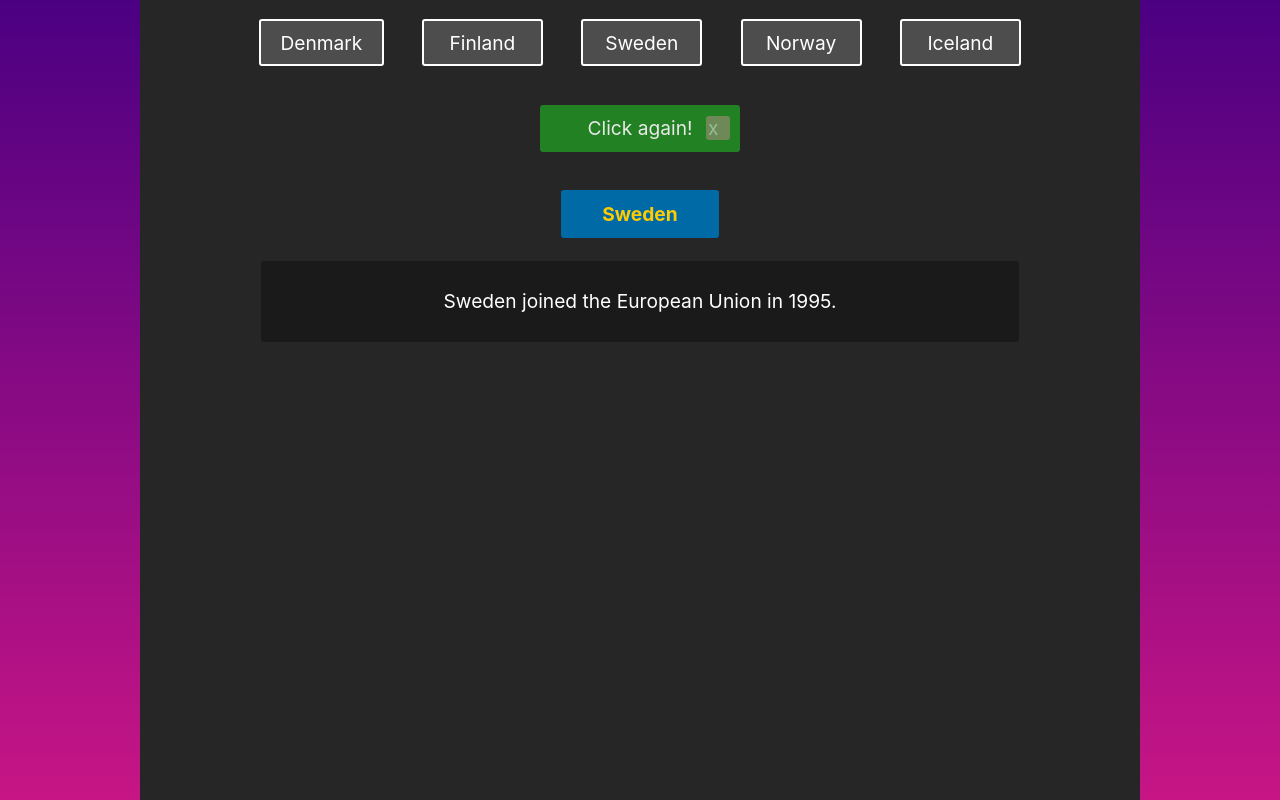
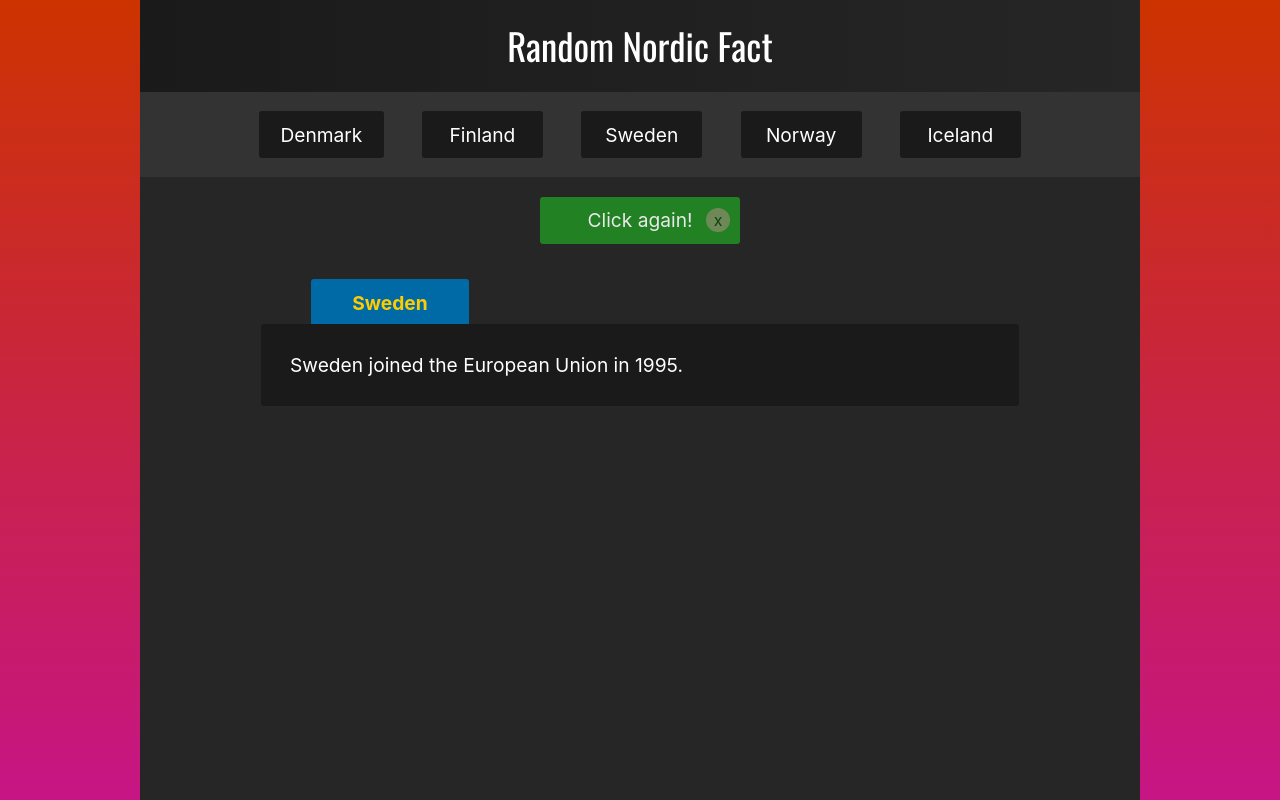
Before and after one commit to Daniel-K-Miller/Random-Nordic-Fact, a React (Create React App) app: page / in a window 1280 px wide. Both pictures are taken after a click on the link "Click here!". Built offline with nearby package versions, Linux system fonts and the light colour scheme.

Commit message:
changed styling through styled-components of multiple components.

```diff
--- a/src/App.js
+++ b/src/App.js
@@ -5,6 +5,7 @@ import ResetButton from './modules/ResetButton.js'
 import Name from './modules/Name.js'
 import FactBox from './modules/Facts.js'
 import Navi from './modules/Navi.js'
+import Header from './modules/Title.js'
 
 // Starting array that will be used as the centrepiece of the app. This information will be used to render the buttons within navi.js + list.js
 // and will also be used within the componentDidMount to set objectFromArray state, this data is the input to the whole application
@@ -21,6 +22,7 @@ const Wrapper = styled.section`
   height: 100vh;
   background-color: #262626;
 `
+
 const InnerWrapper = styled.article`
   display: flex;
   margin: auto;
@@ -30,8 +32,13 @@ const InnerWrapper = styled.article`
 const InversedWrapper = styled.article`
   display: flex;
   flex-direction: column;
-  margin: 0 auto;
+  margin: 1em auto;
   align-items: center;
+  position: relative;
+`
+
+const NaviWrapper = styled.article`
+  background-color: #333333;
 `
 
 class App extends Component {
@@ -137,7 +144,10 @@ class App extends Component {
   render() {
     return (
       <Wrapper>
-        <Navi nordicArray={originArray} testArray={this.state.objectFromArray} onChange={this.handleArray} />
+        <Header />
+        <NaviWrapper>
+          <Navi nordicArray={originArray} testArray={this.state.objectFromArray} onChange={this.handleArray} />
+        </NaviWrapper>
         <InnerWrapper>
           <PrimButton clicked={this.state.clicked} text={this.state.text} styles={this.state.styles} onChange={this.handleClick} />
           <ResetButton clicked={this.state.clicked} onChange={this.handleReset} text={this.state.text} />
@@ -146,6 +156,7 @@ class App extends Component {
           <Name clicked={this.state.clicked} country={dynamicArray[this.state.index]} text={this.state.text} />
           <FactBox clicked={this.state.clicked} country={dynamicArray[this.state.index]} testArray={this.state.objectFromArray} text={this.state.text} />
         </InversedWrapper>
+        {/* TODO add footer here */}
       </Wrapper>
     );
   }
--- a/src/index.css
+++ b/src/index.css
@@ -4,7 +4,7 @@
 }
 
 body {
-  background: linear-gradient(indigo, mediumvioletred);
+  background: linear-gradient(#cc3300, mediumvioletred);
   height: 100vh;
   font-family: -apple-system, BlinkMacSystemFont, "Segoe UI", "Roboto", "Oxygen",
     "Ubuntu", "Cantarell", "Fira Sans", "Droid Sans", "Helvetica Neue",
--- a/src/modules/Facts.js
+++ b/src/modules/Facts.js
@@ -7,9 +7,8 @@ const Fact = styled.p`
   font-size: 1.2em;
   background: #1a1a1a;
   border-radius: 3px;
-  text-align: center;
+  text-align: justify;
   display: inline-block;
-  margin: .2em;
   width: 700px;
   text-decoration: none;
 `
--- a/src/modules/Name.js
+++ b/src/modules/Name.js
@@ -6,37 +6,42 @@ const NameCom = styled.h1`
   padding: .5em 1em;
   font-size: 1.2em;
   background: transparent;
-  border: 2px solid white;
-  border-radius: 3px;
+  border-top: 2px solid white;
+  border-left: 2px solid white;
+  border-right: 2px solid white;
+  border-top-left-radius: 3px;
+  border-top-right-radius: 3px;
   text-align: center;
   display: inline-block;
-  margin: 1em;
+  margin: 0 auto;
+  right: 250px;
+  position: relative;
   width: 6em;
   text-decoration: none;
   ${props => props.styles === "Finland" && css`
     color: #003580;
     background: white;
-    border: 2px solid white;
+    border-color: white;
   `}
   ${props => props.styles === "Norway" && css`
     color: #002868;
     background: #EF2B2D;
-    border: 2px solid white;
+    border-color: white;
   `}
   ${props => props.styles === "Sweden" && css`
     color: #FECC00;
     background: #006AA7;
-    border: 2px solid #006AA7;
+    border-color: #006AA7;
   `}
   ${props => props.styles === "Denmark" && css`
     color: white;
     background: #C60C30;
-    border: 2px solid #C60C30;
+    border-color: #C60C30;
   `}
   ${props => props.styles === "Iceland" && css`
     color: white;
     background: #02529C;
-    border: 2px solid #DC1E35;
+    border-color: #DC1E35;
   `}
   :hover {
       animation: myMove 2s ease-in-out;
--- a/src/modules/ResetButton.js
+++ b/src/modules/ResetButton.js
@@ -6,10 +6,10 @@ const Button = styled.a`
   margin: auto;
   padding: 0;
   display: flex;
-  font-size: 1.2em;
+  font-size: 1em;
   background: rosybrown;
   border: 2px solid rosybrown;
-  border-radius: 3px;
+  border-radius: 50px;
   text-align: center;
   width: 20px;
   height: 20px;
@@ -23,10 +23,18 @@ const Button = styled.a`
   text-align: center;
   vertical-align: middle;
   line-height: 20px;
+  user-select: none;
   :hover {
     background: red;
     border: 2px solid red;
     opacity: 1;
+  }
+  p {
+    color: black;
+    text-align: center;
+    position: absolute;
+    left: 0;
+    right: 0;
   }
 `
 
@@ -35,8 +43,8 @@ class ResetButton extends Component {
     return (
       <React.Fragment>
         {this.props.text === "Click again!" && <Button onClick={this.props.onChange}>
-          x
-          </Button>}
+          <p>x</p>
+        </Button>}
       </React.Fragment>
     );
   }
--- /dev/null
+++ b/src/modules/Title.js
@@ -0,0 +1,25 @@
+import React, { Component } from 'react';
+import styled from 'styled-components';
+
+const Title = styled.header`
+@import url('https://fonts.googleapis.com/css?family=Oswald');
+  color: white;
+  display: flex;
+  justify-content: center;
+  font-family: 'Oswald';
+  font-size: 2.3em;
+  padding: .5em;
+  background: linear-gradient(-90deg, #262626, #1a1a1a);
+`
+
+class Random extends Component {
+  render() {
+    return (
+      <React.Fragment>
+        <Title>Random Nordic Fact</Title>
+      </React.Fragment>
+    )
+  }
+}
+
+export default Random;
--- a/src/modules/list.js
+++ b/src/modules/list.js
@@ -5,22 +5,23 @@ const LI = styled.li`
     color: white;
     padding: .5em 1em;
     font-size: 1.2em;
-  background: transparent;
-  border: 2px solid white;
+    background: #262626;
+    border: 2px solid #666666;
     border-radius: 3px;
     text-align: center;
     display: inline-block;
     margin: 1em;
     width: 6em;
     text-decoration: none;
-  opacity: .5;
+    opacity: .2;
+    user-select: none;
     cursor: pointer;
         ${props => props.styles === 1 && css`
-            background-color: #4d4d4d;
+            background-color: #1a1a1a;
             color: white;
+            border-color: #1a1a1a;
             opacity: 1;
         `}
-    }
 `
 
 class ListItem extends Component {
```
Lines whose indentation alone changed are shown as unchanged.
